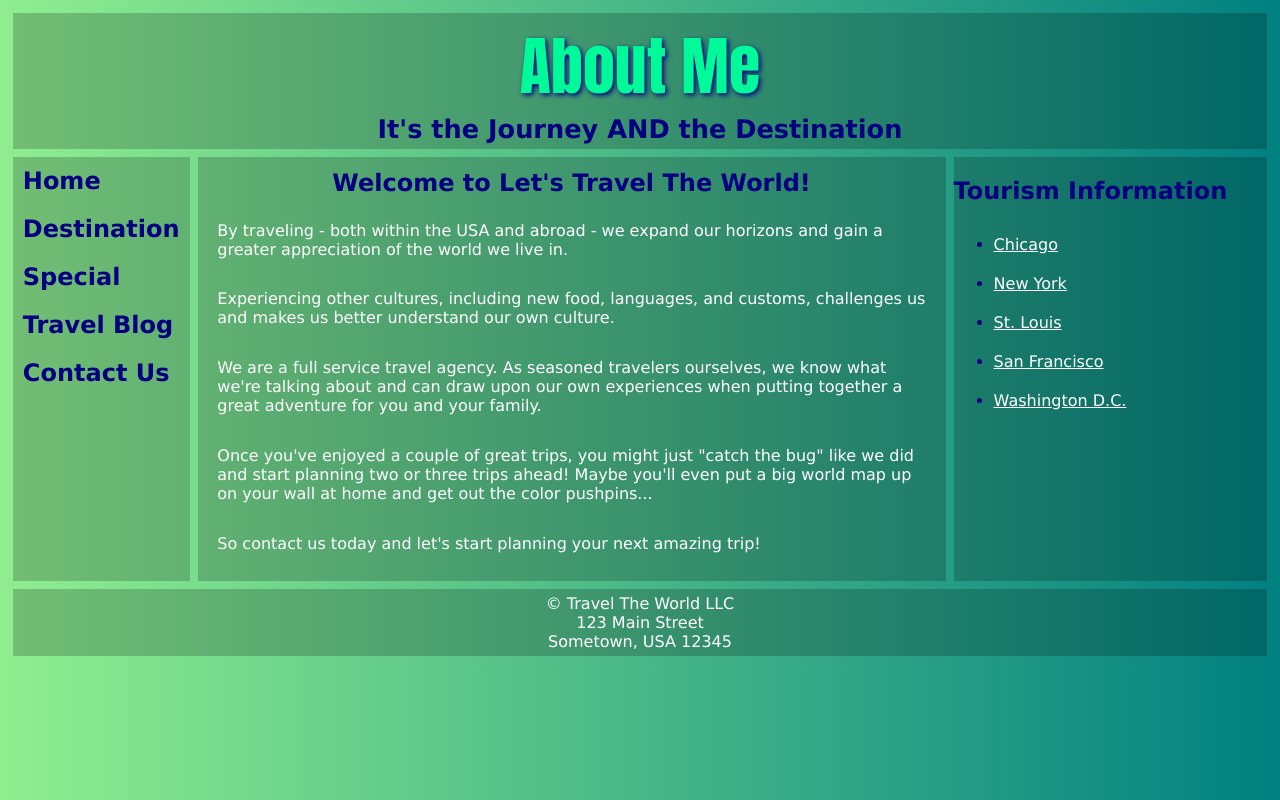
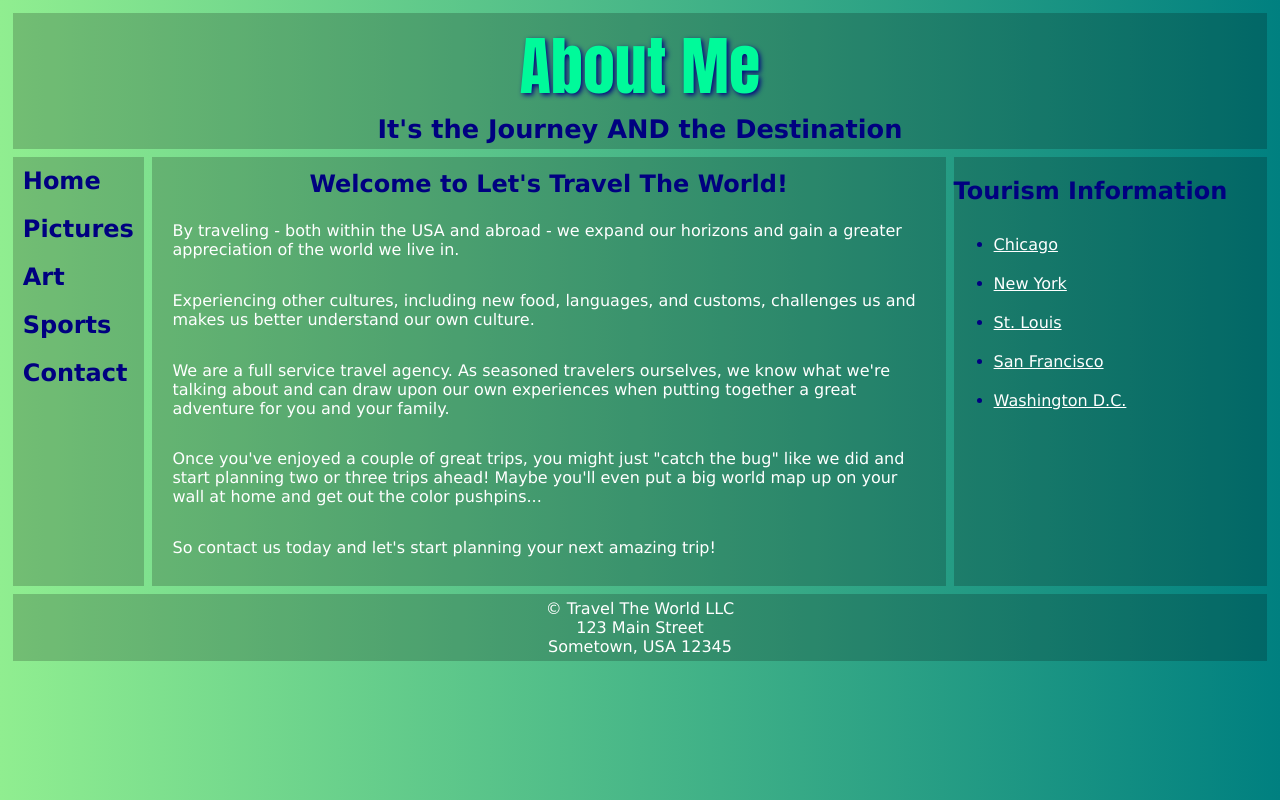
Before and after one commit to Ashleyduffy/Final, a plain HTML site: page index.html in a window 1280 px wide. Drawn offline with nearby package versions, Linux system fonts and the light colour scheme.

Commit message:
Update index.html

```diff
--- a/index.html
+++ b/index.html
@@ -19,11 +19,11 @@
     <nav id="flex-nav">
 <a href="#" class="toggleNav">&#9776; Menu</a> <!--This will only be visible less than 480px wide-->
         <ul>
-        <li><a href="index.html">Home</a></li>
-        <li><a href="picture.html">Destination</a></li>
-        <li><a href="special.html">Special</a></li>
-        <li><a href="blog.html">Travel Blog</a></li>
-        <li><a href="contact.html">Contact Us</a></li>
+         <li><a href="index.html">Home</a></li>
+        <li><a href="picture.html">Pictures</a></li>
+        <li><a href="art.html">Art</a></li>
+        <li><a href="sports.html">Sports</a></li>
+        <li><a href="contact.html">Contact</a></li>
        </ul>
     </nav>
     <main>
```
